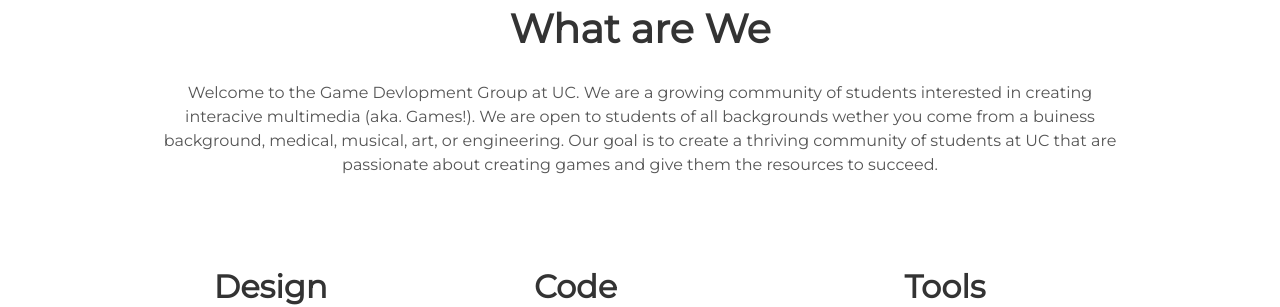
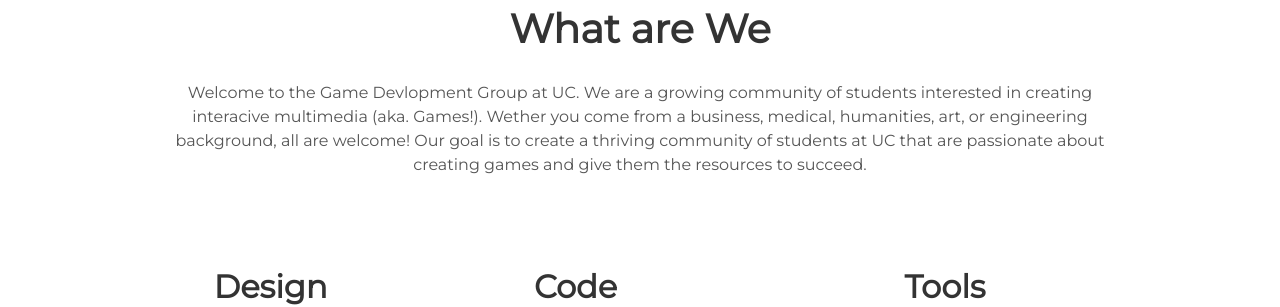
Before and after one commit to gamedevcincy/gamedevcincy.github.io, a Jekyll site: the page built from index.html, in a window 1280 px wide. Shown: the part 976-1283 px from the top of the page. Built offline with Jekyll 4.4.1, drawn with Linux system fonts in a browser that asks for light colours.

Commit message:
Updated Config

```diff
--- a/_config.yml
+++ b/_config.yml
@@ -6,7 +6,7 @@ description: Student Group, University of Cincinnati, Game Development, Video Ga
 
 # User settings
 username: Game Dev Cincy
-user_description: Welcome to the Game Devlopment Group at UC. We are a growing community of students interested in creating interacive multimedia (aka. Games!). We are open to students of all backgrounds wether you come from a buiness background, medical, musical, art, or engineering. Our goal is to create a thriving community of students at UC that are passionate about creating games and give them the resources to succeed.
+user_description: Welcome to the Game Devlopment Group at UC. We are a growing community of students interested in creating interacive multimedia (aka. Games!). Wether you come from a business, medical, humanities, art, or engineering background, all are welcome! Our goal is to create a thriving community of students at UC that are passionate about creating games and give them the resources to succeed.
 user_title: ""
 email: "ucgamedevgroup@gmail.com"
 twitter_username: DevCincy
```
